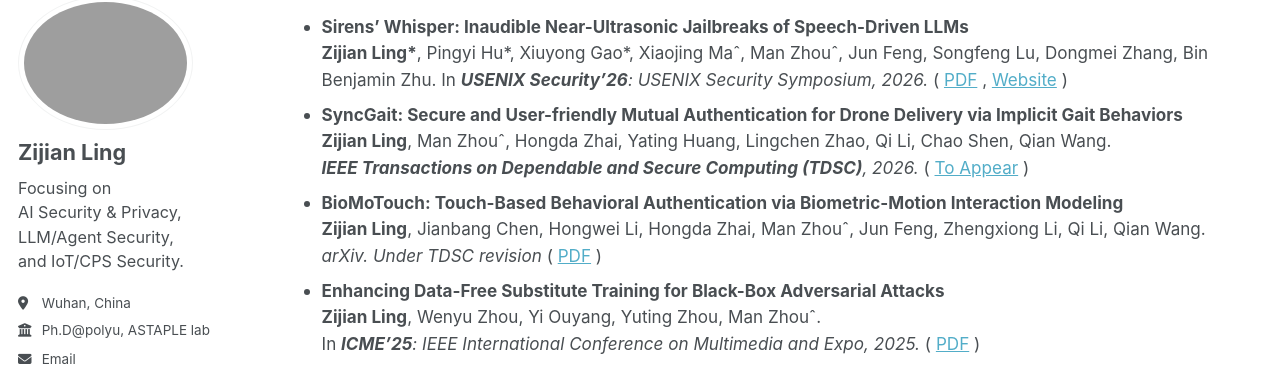
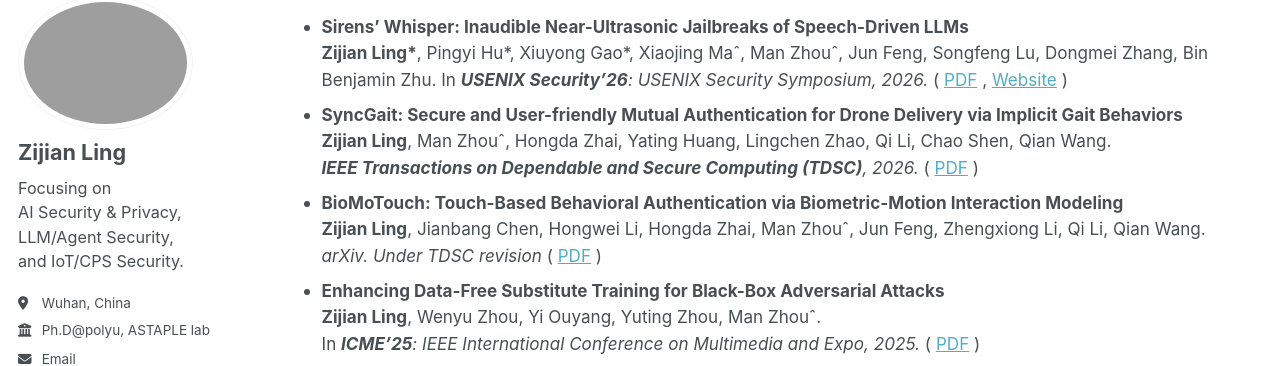
Before and after one commit to ZijianLing/ZijianLing.github.io, a Jekyll site: the page built from _pages/about.md, in a window 1280 px wide and 900 px high, scrolled down 797 px. Shown: the part 103-469 px from the top of the window. Built offline with Jekyll 4.4.1, drawn with Linux system fonts in a browser that asks for light colours; some web fonts are replaced; a script bundle is joined from its source files by our own code; library files that are not in the unit come from our copies.

Commit message:
Revise publication links in about.md
Updated publication details and links for several papers.

```diff
--- a/_pages/about.md
+++ b/_pages/about.md
@@ -53,7 +53,7 @@ My research interests lie in **Embodied AI Security and IoT/CPS Security, with a
   In ***USENIX Security'26**: USENIX Security Symposium, 2026.* ( [PDF](https://www.usenix.org/system/files/conference/usenixsecurity26/sec26_prepub_ling.pdf) , [Website](https://swhisper-jailbreak.github.io/) )
 - **SyncGait: Secure and User-friendly Mutual Authentication for Drone Delivery via Implicit Gait Behaviors**
   **Zijian Ling**, Man Zhouˆ, Hongda Zhai, Yating Huang, Lingchen Zhao, Qi Li, Chao Shen, Qian Wang.
-  ***IEEE Transactions on Dependable and Secure Computing (TDSC)**, 2026.* ( [To Appear](https://arxiv.org/pdf/2512.23778) )
+  ***IEEE Transactions on Dependable and Secure Computing (TDSC)**, 2026.* ( [PDF](https://ieeexplore.ieee.org/abstract/document/11705651) )
 - **BioMoTouch: Touch-Based Behavioral Authentication via Biometric-Motion Interaction Modeling**
   **Zijian Ling**, Jianbang Chen, Hongwei Li, Hongda Zhai, Man Zhouˆ, Jun Feng, Zhengxiong Li, Qi Li, Qian Wang.
   *arXiv. Under TDSC revision* ( [PDF](https://arxiv.org/abs/2604.07071) )
```
